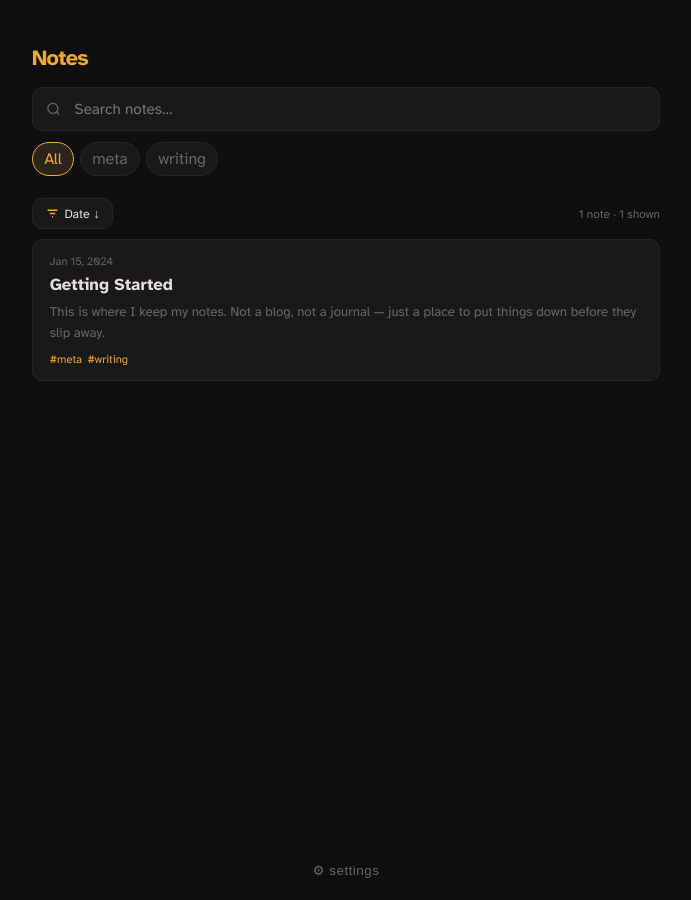
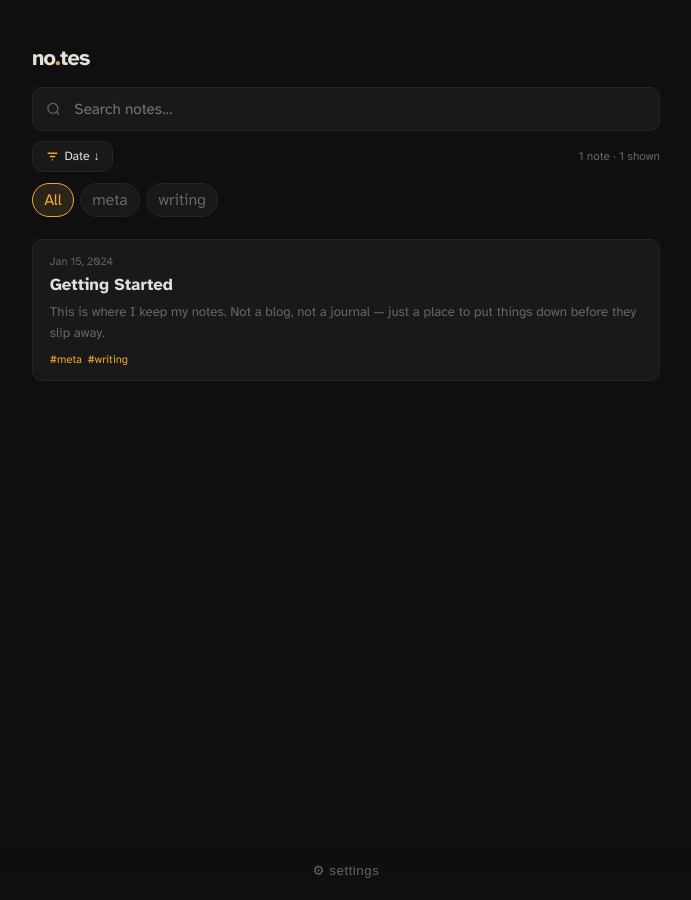
Before and after one commit to samar1h/notes, a Jekyll site: the page built from index.html, in a window 1280 px wide. Shown: the whole page, without its empty margins (294-985 px from the left). Built offline with Jekyll 4.4.1, drawn with Linux system fonts in a browser that asks for light colours.

Commit message:
Update index.html

```diff
--- a/index.html
+++ b/index.html
@@ -3,16 +3,13 @@ layout: base
 title: Notes
 ---
 <header class="app-header">
-  <span class="app-title"><em>Notes</em></span>
+  <span class="app-title">no<em>.</em>tes</span>
 </header>
 
 <div class="search-wrap">
   <svg class="search-icon" width="15" height="15" viewBox="0 0 24 24" fill="none" stroke="currentColor" stroke-width="2"><circle cx="11" cy="11" r="8"/><path d="m21 21-4.35-4.35"/></svg>
   <input class="search-input" id="search" type="search" placeholder="Search notes…" autocomplete="off" spellcheck="false">
 </div>
-
-
-<div class="tags-row" id="tags"></div>
 
 <div class="controls">
   <button class="sort-btn" id="sort-btn">
@@ -22,6 +19,9 @@ title: Notes
   <span class="count-info" id="count"></span>
 </div>
 
+<div class="tags-row" id="tags"></div>
+<div class="notes-list" id="notes-grid">
+  <p class="empty">Loading…</p>
+</div>
 
-<div class="notes-list" id="notes-grid"></div>
 <div class="pagination" id="pagination"></div>
```
